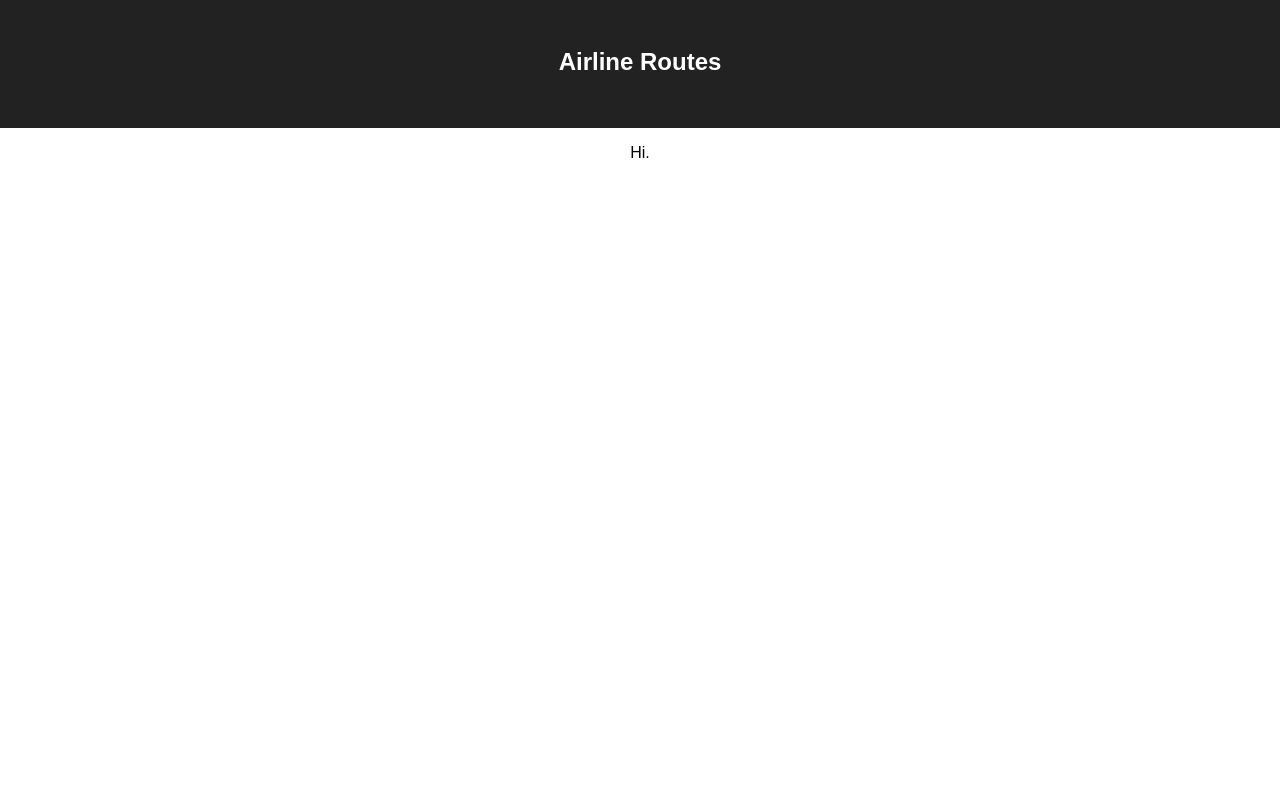
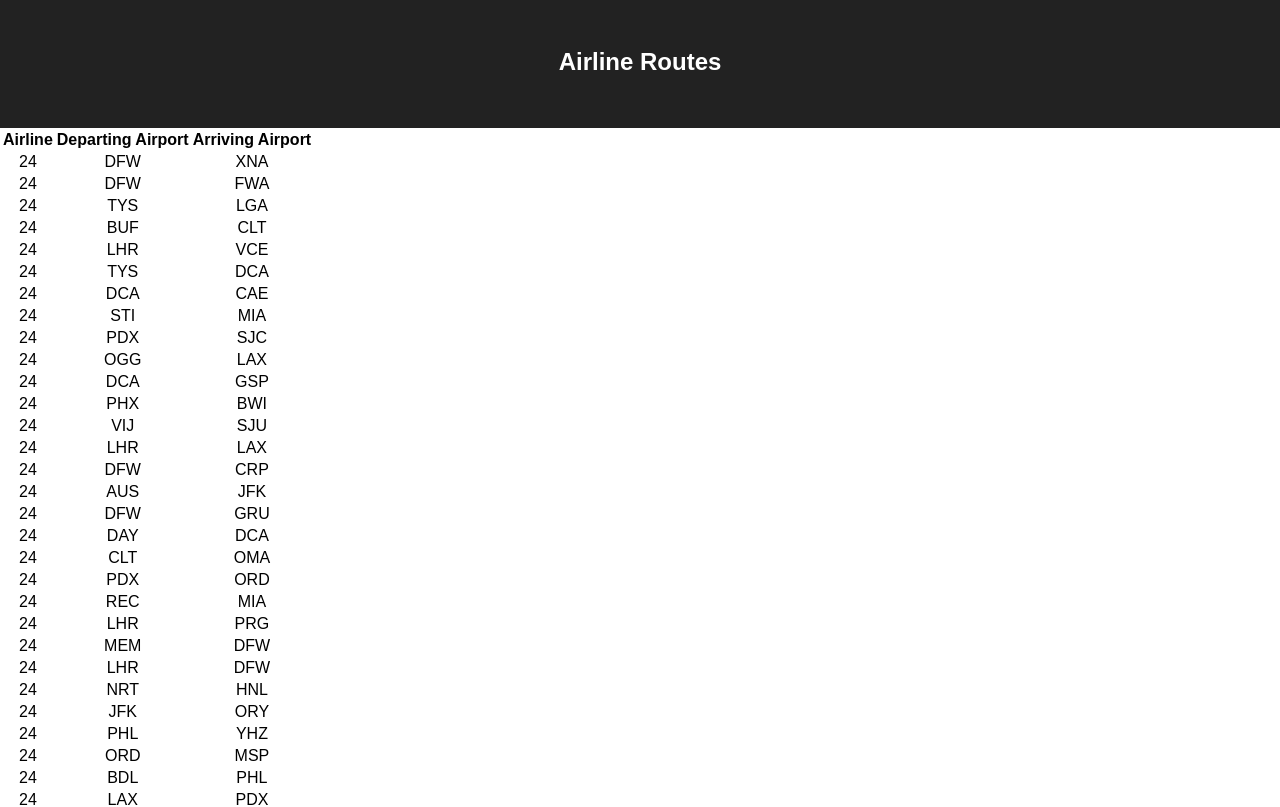
Before and after one commit to Code-yWilliams/airline-routes, a React (Create React App) app: page / in a window 1280 px wide. Shown: the top 807 px of the page. Built offline with nearby package versions, Linux system fonts and the light colour scheme.

Commit message:
importing raw data into app component

```diff
--- a/src/App.js
+++ b/src/App.js
@@ -1,5 +1,8 @@
 import React, { Component } from 'react';
+import data from './data.js';
 import './App.css';
+
+const { routes, airlines, airports } = data;
 
 const App = () => (
   <div className="app">
@@ -7,9 +10,20 @@ const App = () => (
     <h1 className="title">Airline Routes</h1>
   </header>
   <section>
-    <p>
-      Hi.
-    </p>
+    <table>
+      <tr>
+        <th>Airline</th>
+        <th>Departing Airport</th>
+        <th>Arriving Airport</th>
+      </tr>
+      {routes.map(route => {
+        return <tr>
+          <td>{route.airline}</td>
+          <td>{route.src}</td>
+          <td>{route.dest}</td>
+        </tr>
+      })}
+    </table>
   </section>
 </div>
 )
```
